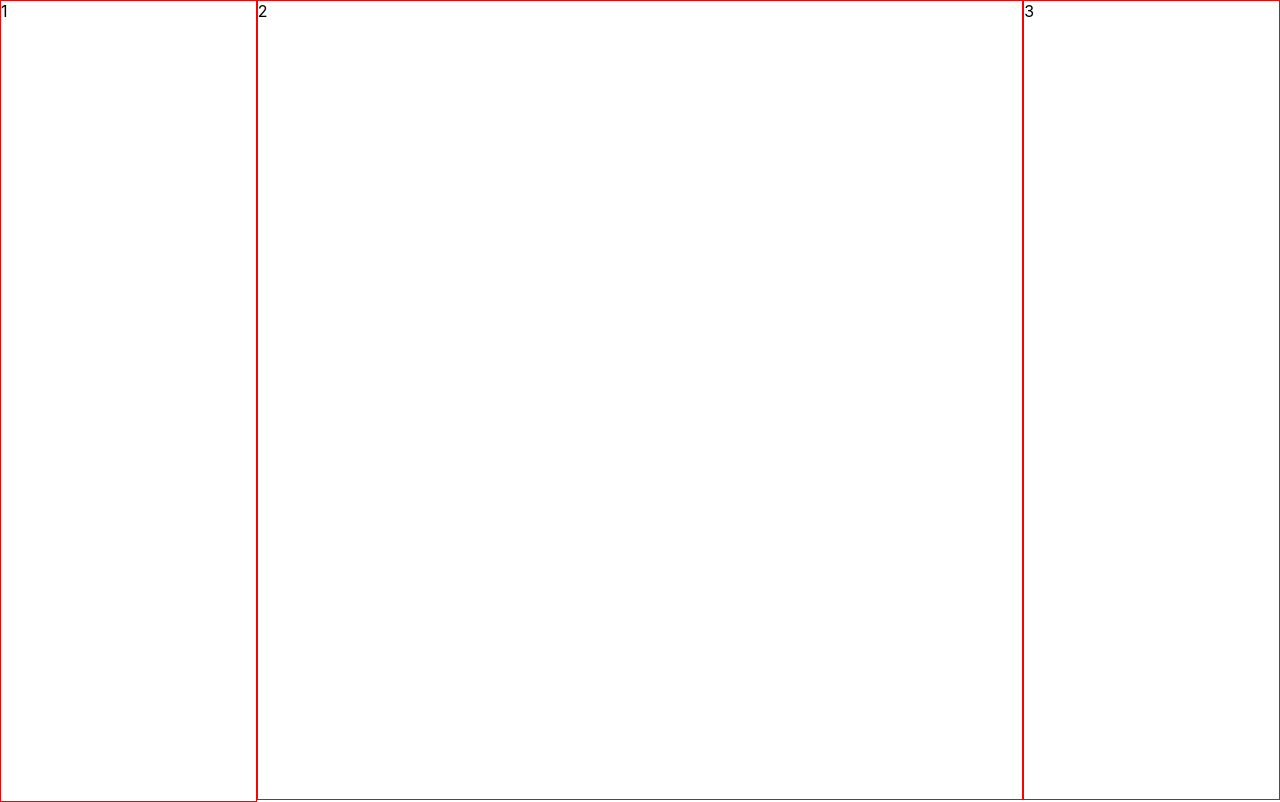
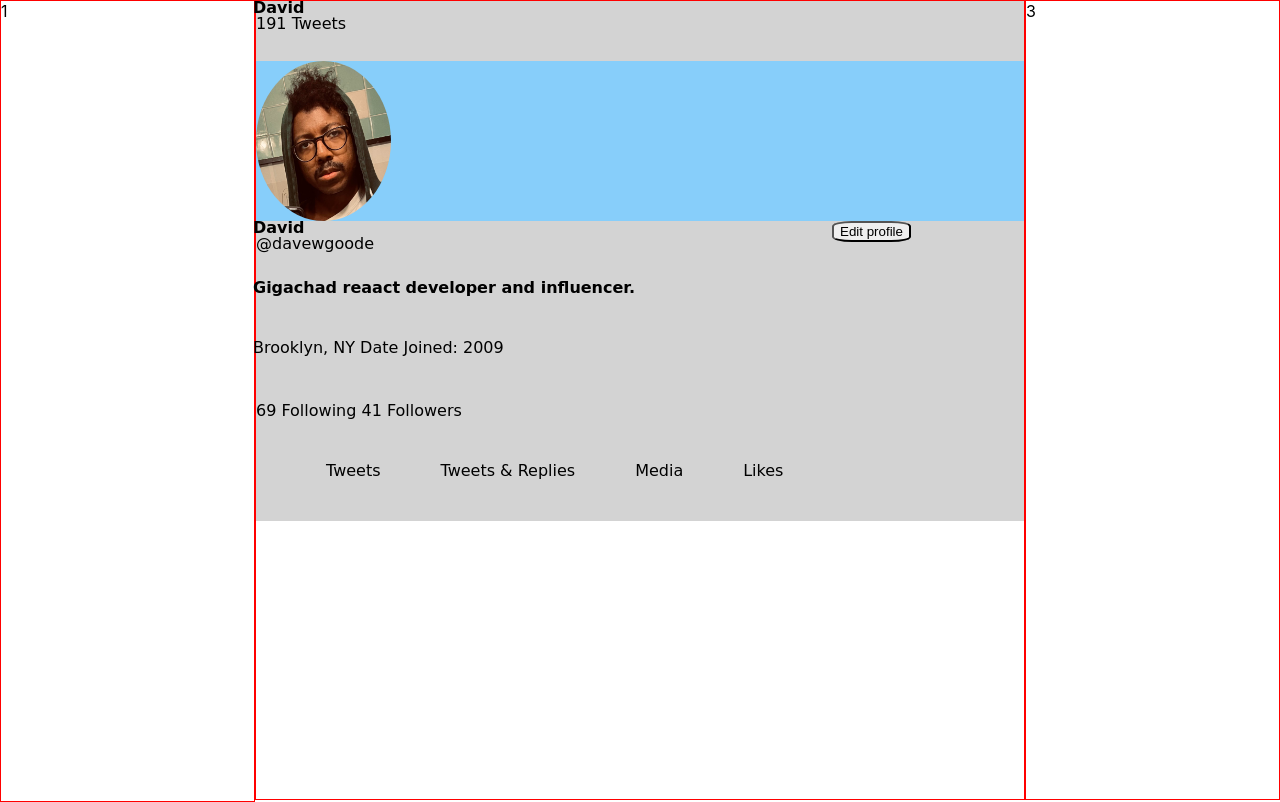
Before and after one commit to Cosmic-Binturongs/hater, a React (Create React App) app in the folder haterfrontend/: page / in a window 1280 px wide. Built offline with nearby package versions, Linux system fonts and the light colour scheme.

Commit message:
working on profile

```diff
--- a/haterfrontend/src/App.css
+++ b/haterfrontend/src/App.css
@@ -1,22 +1,125 @@
-.fullDiv{
+.fullDiv {
   display: flex;
   flex-direction: row;
   width: 100%;
   height: 100vh;
 }
-.left{
+
+.left {
   display: flex;
   height: 100%;
   width: 20%;
-border: 1px solid red ;
+  border: 1px solid red;
 }
-.mid{
+
+.mid {
   display: flex;
   width: 60%;
-border: 1px solid red ;
+  border: 1px solid red;
 }
-.right{
+
+.right {
   display: flex;
   width: 20%;
-border: 1px solid red ;
+  border: 1px solid red;
 }
+
+.profile-image {
+  border: black 1px;
+  height: 160px;
+  background-size: 25px;
+  background: url('../src/assets/www.jpg');
+  border-radius: 50%;
+}
+
+image {
+  size: 50px;
+}
+
+.pButton {
+  border-radius: 25%;
+  color: black;
+  /*background: black;*/
+  outline: grey 1px;
+}
+
+.grid-container {
+  display: grid;
+  background-color: lightgray;
+  font-family: "Comic Sans MS", "Comic Sans", cursive;
+  grid-template-columns: 1fr 1fr 1fr 1fr;
+  grid-template-rows: 1fr 1fr 1fr 1fr 1fr 1fr 1fr;
+  height: 65vh;
+  width: 100vw;
+  outline: 3px;
+}
+
+.headerP {
+  grid-row: 1;
+  grid-column: 1;
+}
+
+.bkgrndP {
+  grid-row: 2;
+  grid-column: 1 / span 4;
+  background: lightskyblue;
+}
+
+.profile-image {
+  grid-row: 2;
+  grid-column: 1;
+}
+
+.profile-image-button {
+  grid-row: 3;
+  grid-column: 4;
+}
+
+.userNames {
+  grid-row: 3;
+  grid-column: 1 / span 3;
+}
+
+h4 {
+  margin: -3px;
+}
+
+.profileInfo {
+  grid-row: 4;
+  grid-column: 1/ span 4;
+}
+
+.user-locale-date {
+  grid-row: 5;
+  grid-column: 1/span 4;
+  display: inline;
+  margin: -3px;
+}
+
+.user-followers {
+  grid-row: 6;
+  grid-column: 1/ span 4;
+  display: inline;
+}
+
+p {
+  display: inline;
+}
+
+.tweets {
+  grid-row: 7;
+  grid-column: 1/ span 4;
+  display: inline;
+
+}
+
+ul {
+  display: inline;
+  list-style: none;
+}
+
+li {
+  display: inline;
+  margin: 30px;
+  outline: 1px;
+}
--- a/haterfrontend/src/App.js
+++ b/haterfrontend/src/App.js
@@ -1,10 +1,13 @@
 import "./App.css";
+import Profile from "./components/profile";
+import Hates from "./components/hates";
 
 function App() {
   return (
     <div className="fullDiv">
       <div className="left">1</div>
-      <div className="mid">2</div>
+      {/*<div className="mid">2</div>*/}
+      <Profile />
       <div className="right">3</div>
     </div>
   );
--- /dev/null
+++ b/haterfrontend/src/components/profile.jsx
@@ -0,0 +1,47 @@
+
+
+export default function Profile() {
+
+  return (
+    <divL className='mid'>
+      <div className="pro-container grid-container">
+        <div className="headerP">
+          <h4>David</h4>
+          <p>191 Tweets</p>
+        </div>
+        <div className="bkgrndP">
+        </div>
+        <img className="profile-image" src={require('../assets/www.jpg')} alt="" />
+        <div className='profile-image-button'>
+
+          <input type="button" className="pButton" name="" value="Edit profile" id="" />
+        </div>
+        <div className='userNames'>
+          <h4>David</h4>
+          <p>@davewgoode</p>
+        </div>
+        <div className="profileInfo">
+
+          <h4>Gigachad reaact developer and influencer. </h4>
+        </div>
+        <div className="user-locale-date">
+          <p>Brooklyn, NY </p><p>Date Joined: 2009</p>
+        </div>
+        <div className="user-followers">
+          <p>69 Following</p><p> 41 Followers</p>
+        </div>
+        <div className='tweets'>
+          <ul className='tweetsNav'>
+            <li>Tweets</li>
+            <li>Tweets & Replies</li>
+            <li>Media</li>
+            <li>Likes</li>
+          </ul>
+        </div>
+
+      </div>
+
+    </divL>
+  )
+
+}
```
Also changed, not shown: haterfrontend/src/assets/www.jpg (added). Lines whose indentation alone changed are shown as unchanged.
